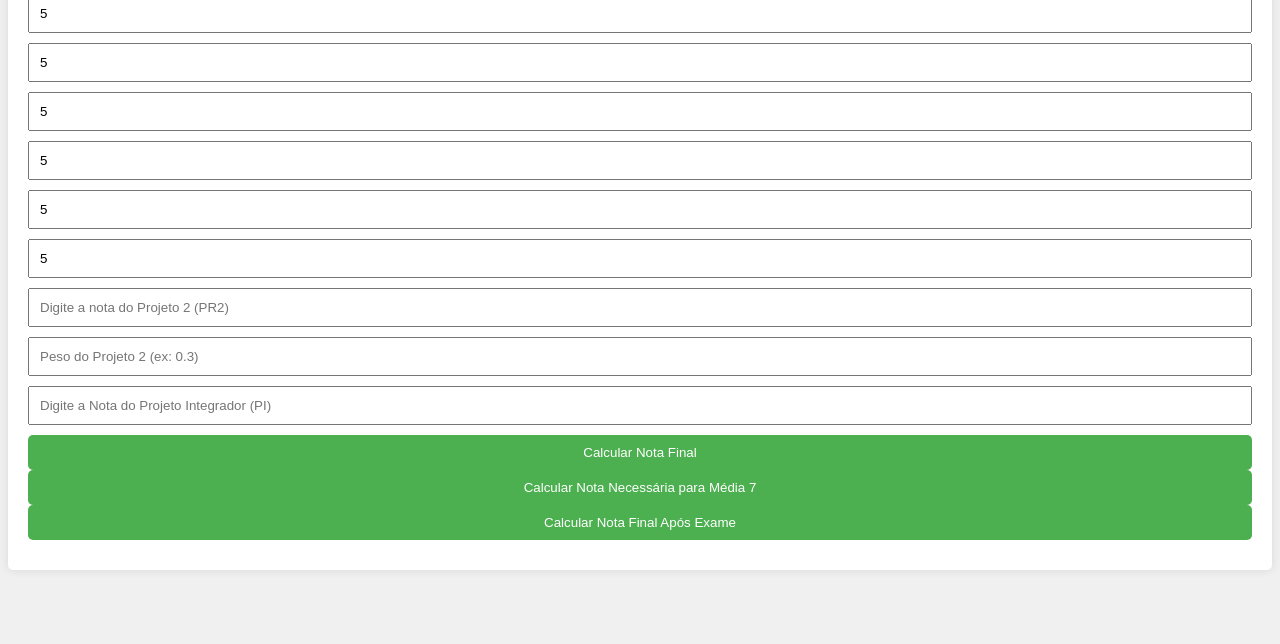
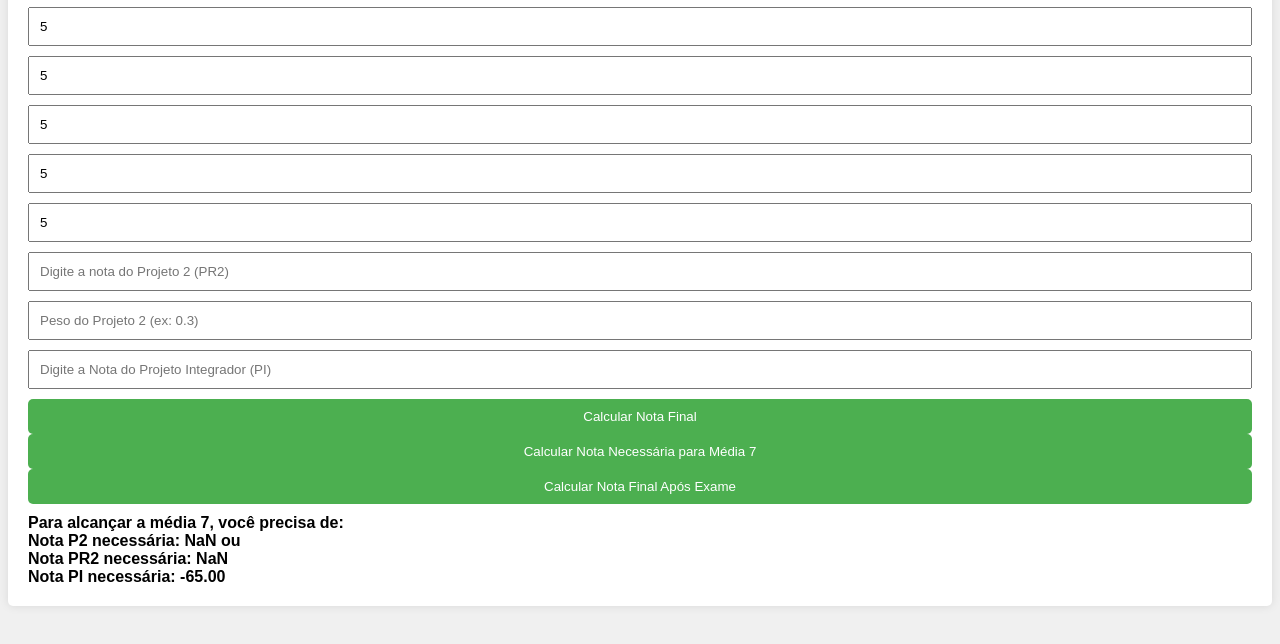
Before and after one commit to RaviBuzzBidu/calculadora-nota-semestral, a plain HTML site: page index.html in a window 1280 px wide. Both pictures are taken after typing "5", "5", "5", "5", "5", "5" into the empty fields and a click on the button "Calcular Nota Necessária para Média 7". Shown: the part 170-814 px from the top of the page. Drawn offline with Linux system fonts and the light colour scheme.

Commit message:
Update index.html

```diff
--- a/index.html
+++ b/index.html
@@ -89,9 +89,7 @@
                 resultadoTexto += "Você não foi aprovado na média e precisa fazer o exame.";
                 document.getElementById('exame').style.display = "block";
                 resultadoTexto += "\nDigite a nota do exame e clique no botão 'Calcular Nota Final Após Exame'.";
-            }
-
-            document.getElementById('resultado').innerText = resultadoTexto;
+            } document.getElementById('resultado').innerText = resultadoTexto;
         }
 
         function calcularNotaNecessaria() {
@@ -116,28 +114,29 @@
             if (n1 === null) {
                 let notaNecessariaP1PR1 = (notaFinalDesejada - somaNotas) / 2;
                 let p1Necessaria = (notaNecessariaP1PR1 - (pesoPR1 * pr1)) / pesoP1;
-                resultadoTexto += Nota P1 necessária: ${p1Necessaria.toFixed(2)} ou \n;
+                resultadoTexto += `Nota P1 necessária: ${p1Necessaria.toFixed(2)} ou \n`;
                 let pr1Necessaria = (notaNecessariaP1PR1 - (pesoP1 * p1)) / pesoPR1;
-                resultadoTexto += Nota PR1 necessária: ${pr1Necessaria.toFixed(2)} \n;
+                resultadoTexto += `Nota PR1 necessária: ${pr1Necessaria.toFixed(2)} \n`;
             }
 
             if (n2 === null) {
                 let notaNecessariaP2PR2 = (notaFinalDesejada - somaNotas) / 2;
                 let p2Necessaria = (notaNecessariaP2PR2 - (pesoPR2 * pr2)) / pesoP2;
-                resultadoTexto += Nota P2 necessária: ${p2Necessaria.toFixed(2)} ou \n;
+                resultadoTexto += `Nota P2 necessária: ${p2Necessaria.toFixed(2)} ou \n`;
                 let pr2Necessaria = (notaNecessariaP2PR2 - (pesoP2 * p2)) / pesoPR2;
-                resultadoTexto += Nota PR2 necessária: ${pr2Necessaria.toFixed(2)} \n;
+                resultadoTexto += `Nota PR2 necessária: ${pr2Necessaria.toFixed(2)} \n`;
             }
 
             if (isNaN(pi)) {
                 let piNecessaria = notaFinalDesejada - somaNotas;
-                resultadoTexto += Nota PI necessária: ${piNecessaria.toFixed(2)} \n;
+                resultadoTexto += `Nota PI necessária: ${piNecessaria.toFixed(2)} \n`;
             }
 
             if (n1 !== null && n2 !== null && !isNaN(pi)) {
                 resultadoTexto = "Você já inseriu todas as notas. Use o botão 'Calcular Nota Final' para ver seu resultado.";
             }
-document.getElementById('resultado').innerText = resultadoTexto;
+
+            document.getElementById('resultado').innerText = resultadoTexto;
         }
 
         function calcularNotaFinalComExame() {
```
